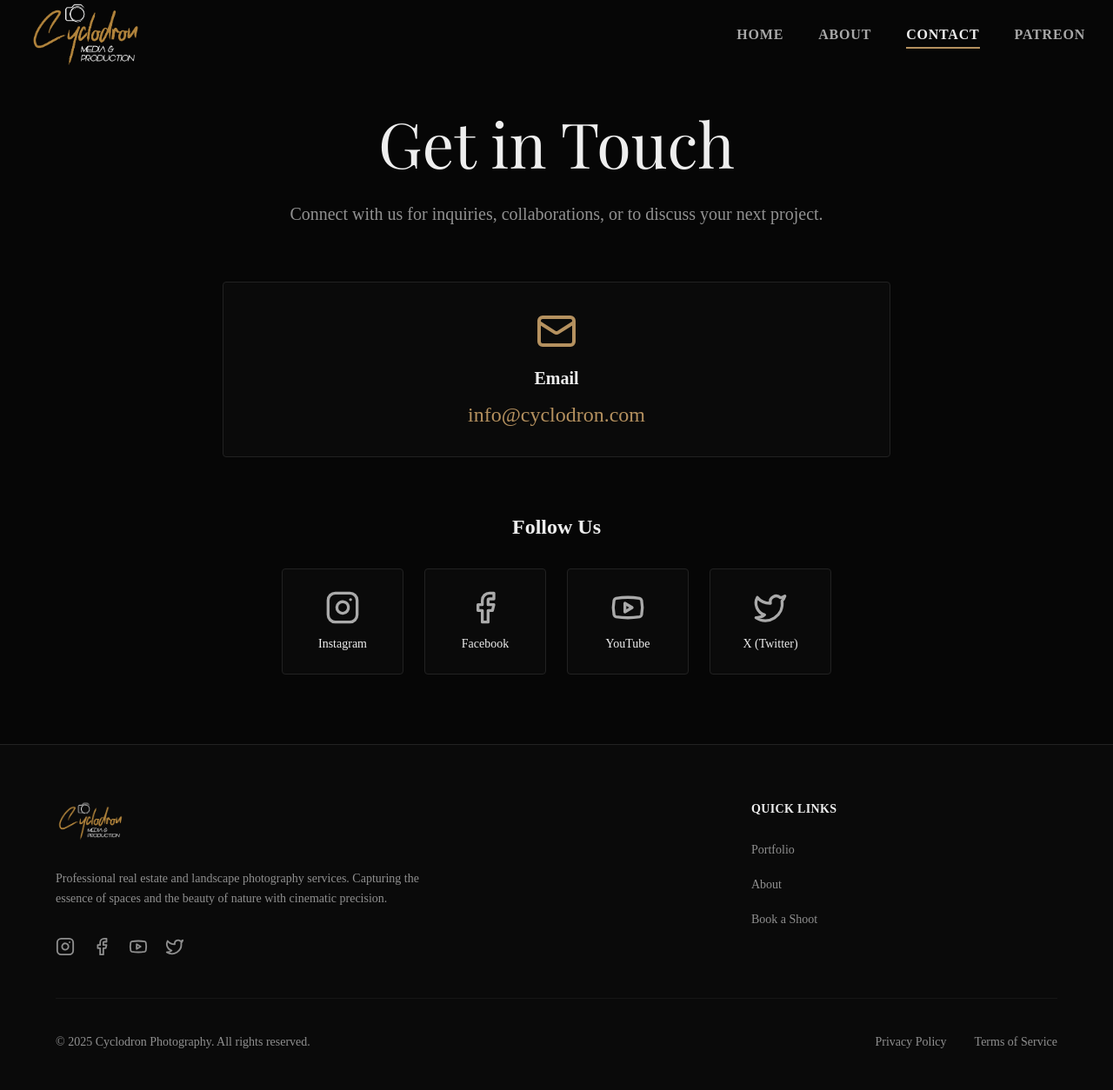
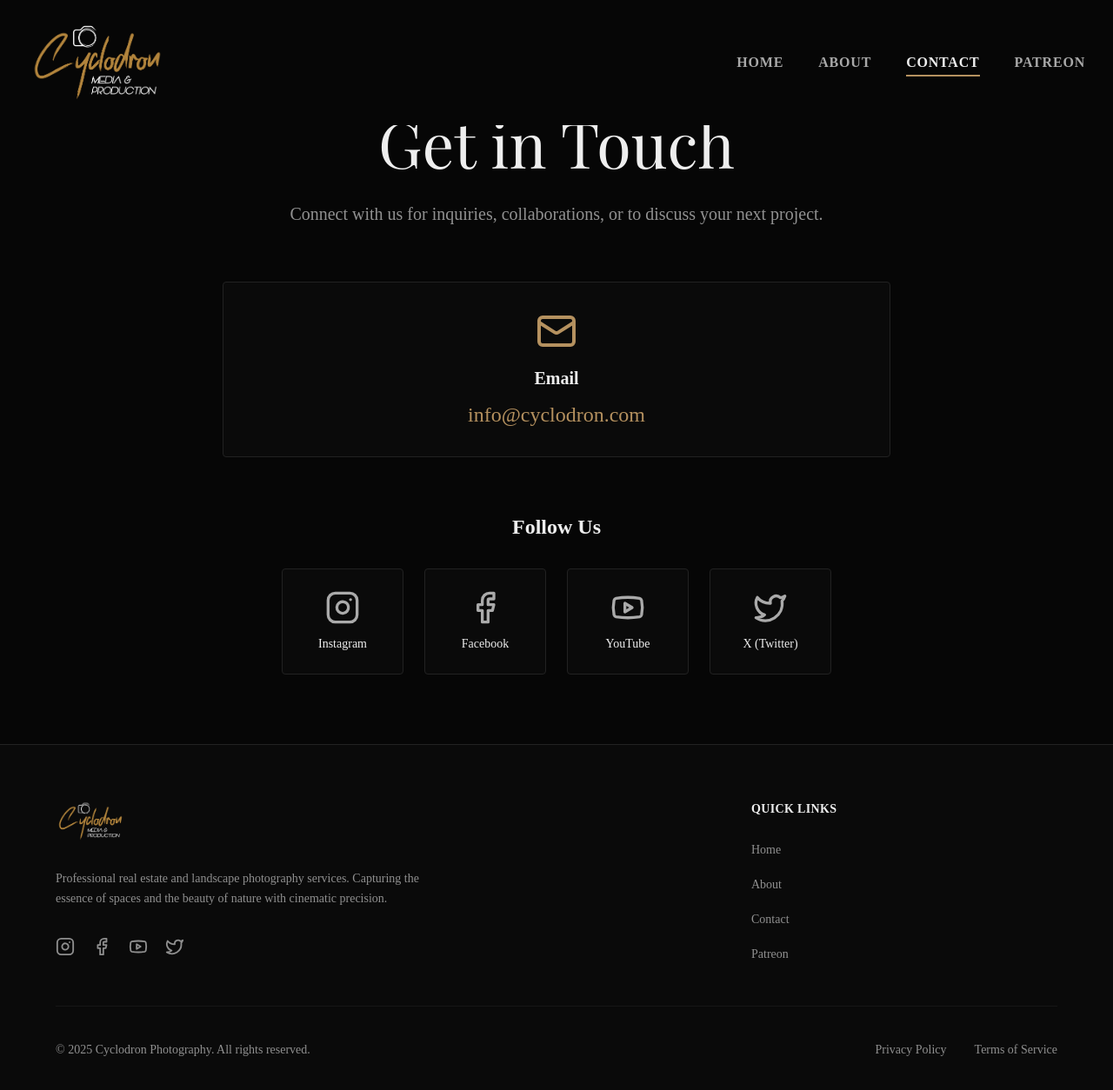
Before and after one commit to cyclodron555/rm-footland, a Next.js app: page /contact in a window 1280 px wide. Shown: the top 1254 px of the page at 87% size. Built offline with nearby package versions, Linux system fonts and the light colour scheme; a web font is replaced by a local one.

Commit message:
feat: align footer links with header navigation
Update footer Quick Links to match header order and add new tab for Patreon.

Co-authored-by: Parviz N <180699843+cyclodron555@users.noreply.github.com>

```diff
--- a/components/footer.tsx
+++ b/components/footer.tsx
@@ -59,8 +59,8 @@ export function Footer() {
             <h3 className="text-foreground font-semibold mb-6 tracking-wide text-sm uppercase">Quick Links</h3>
             <ul className="space-y-4">
               <li>
-                <Link href="#work" className="text-sm text-muted-foreground hover:text-foreground transition-colors">
-                  Portfolio
+                <Link href="/" className="text-sm text-muted-foreground hover:text-foreground transition-colors">
+                  Home
                 </Link>
               </li>
               <li>
@@ -69,12 +69,19 @@ export function Footer() {
                 </Link>
               </li>
               <li>
-                <Link
-                  href="#book-a-shoot"
+                <Link href="/contact" className="text-sm text-muted-foreground hover:text-foreground transition-colors">
+                  Contact
+                </Link>
+              </li>
+              <li>
+                <a
+                  href="https://patreon.com/Cyclodron"
+                  target="_blank"
+                  rel="noopener noreferrer"
                   className="text-sm text-muted-foreground hover:text-foreground transition-colors"
                 >
-                  Book a Shoot
-                </Link>
+                  Patreon
+                </a>
               </li>
             </ul>
           </div>
--- a/components/navigation.tsx
+++ b/components/navigation.tsx
@@ -25,10 +25,10 @@ export function Navigation() {
         scrolled ? "border-b border-border" : ""
       }`}
     >
-      <div className="container mx-auto px-4 sm:px-6 lg:px-8">
-        <div className="flex items-center justify-between h-20">
+      <div className="container mx-auto px-4 sm:px-6 lg:px-8 py-6">
+        <div className="flex items-center justify-between">
           <Link href="/" className="flex items-center">
-            <Image src="/logo.png" alt="Cyclodron" width={120} height={80} priority className="h-14 sm:h-20 w-auto" />
+            <Image src="/logo.png" alt="Cyclodron" width={144} height={96} priority className="h-16 sm:h-24 w-auto" />
           </Link>
 
           {/* Desktop Menu */}
```
